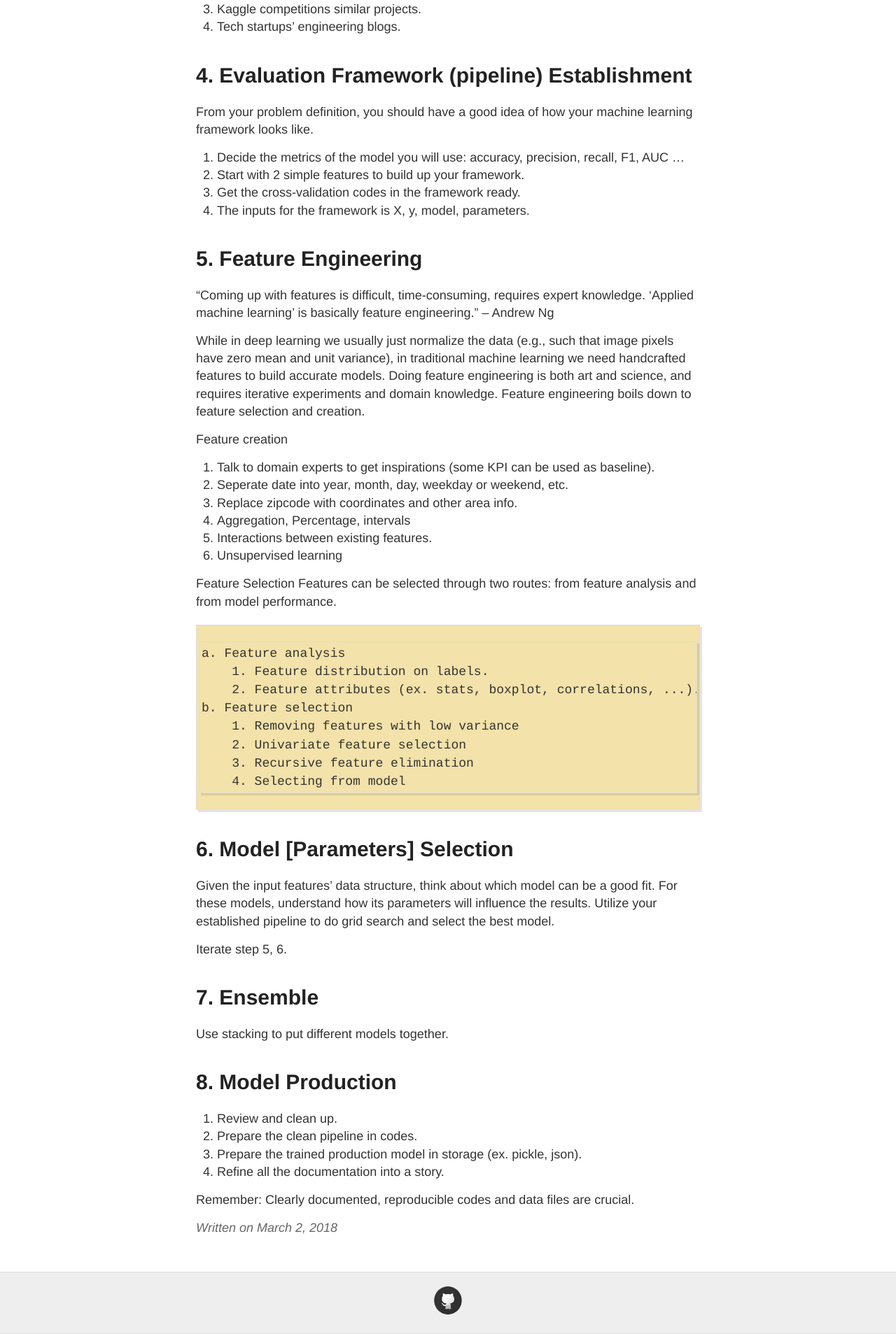
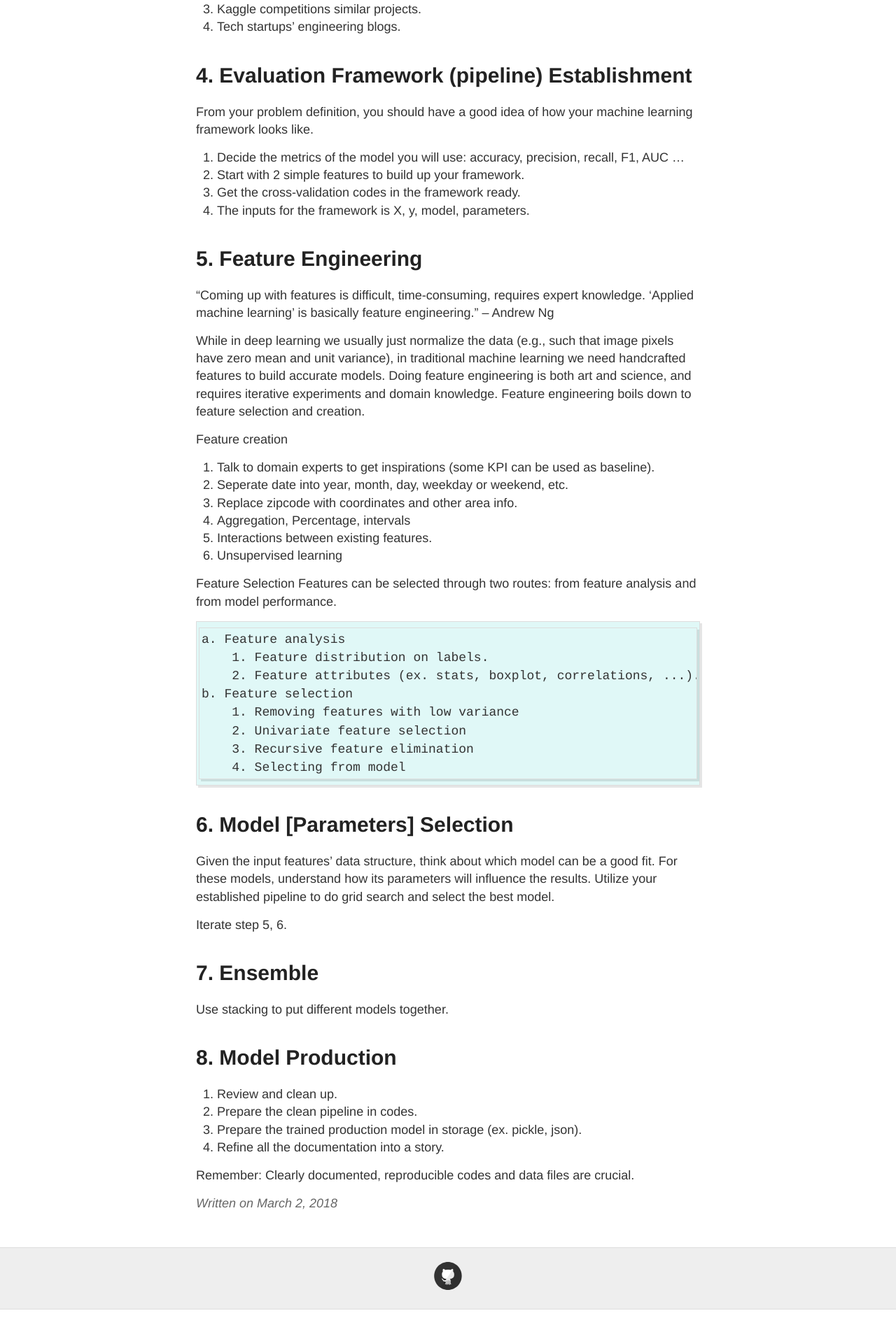
Before and after one commit to jionglearningzhang/jionglearningzhang.github.io, a Jekyll site: the page built from _posts/2018-3-2-supervised-learning-guide.md, in a window 1280 px wide. Shown: the part 1310-3217 px from the top of the page at 70% size. Built offline with Jekyll 4.4.1, drawn with Linux system fonts in a browser that asks for light colours; after the commit the page ends 3182 px from its top, so only the background shows below that.

Commit message:
change highlight

```diff
--- a/_sass/_highlights.scss
+++ b/_sass/_highlights.scss
@@ -1,13 +1,13 @@
 
 .highlight {
-  background-color: #F3E2A9;
+  background-color: #E0F8F7;
   padding: 3px 3px 3px 3px;
   border: 1px solid #ddd;
   -moz-box-shadow: 3px 3px rgba(0,0,0,0.1);
   -webkit-box-shadow: 3px 3px rgba(0,0,0,0.1);
   box-shadow: 3px 3px rgba(0,0,0,0.1);
-  margin: 20px 0 20px 0;
-  overflow: scroll;
+  margin: 5px 0 5px 0;
+  overflow: auto;
 }
 
 code {
```
